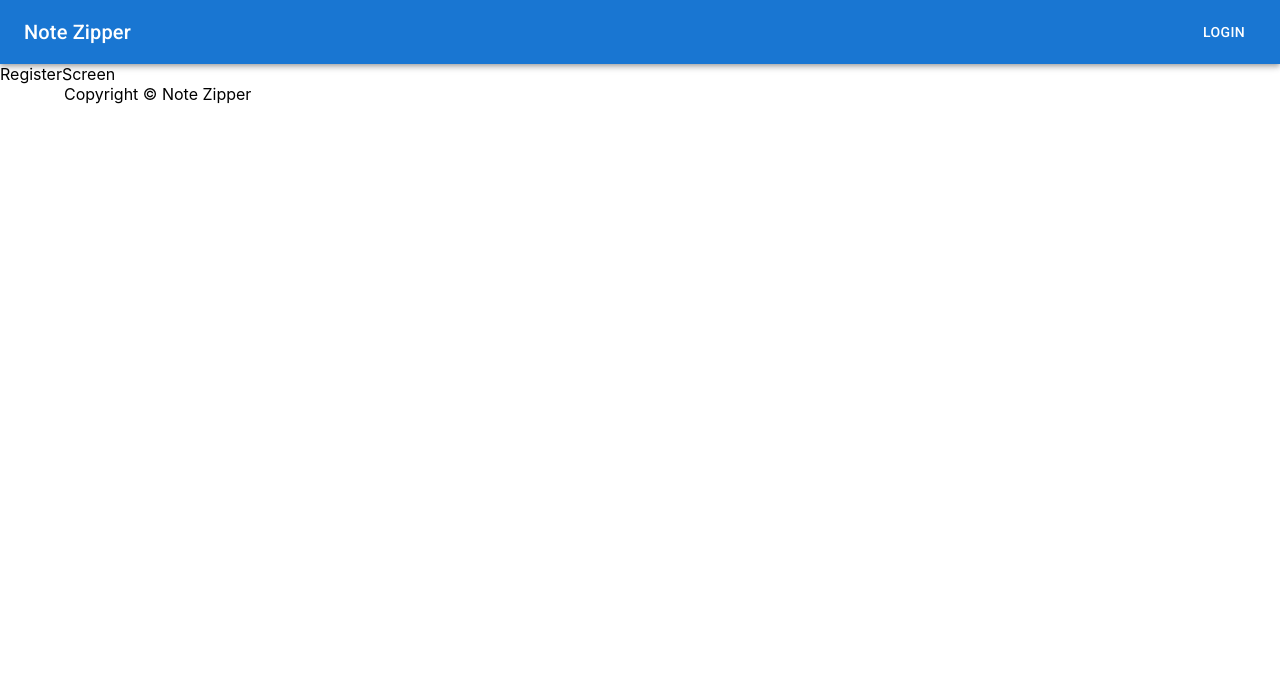
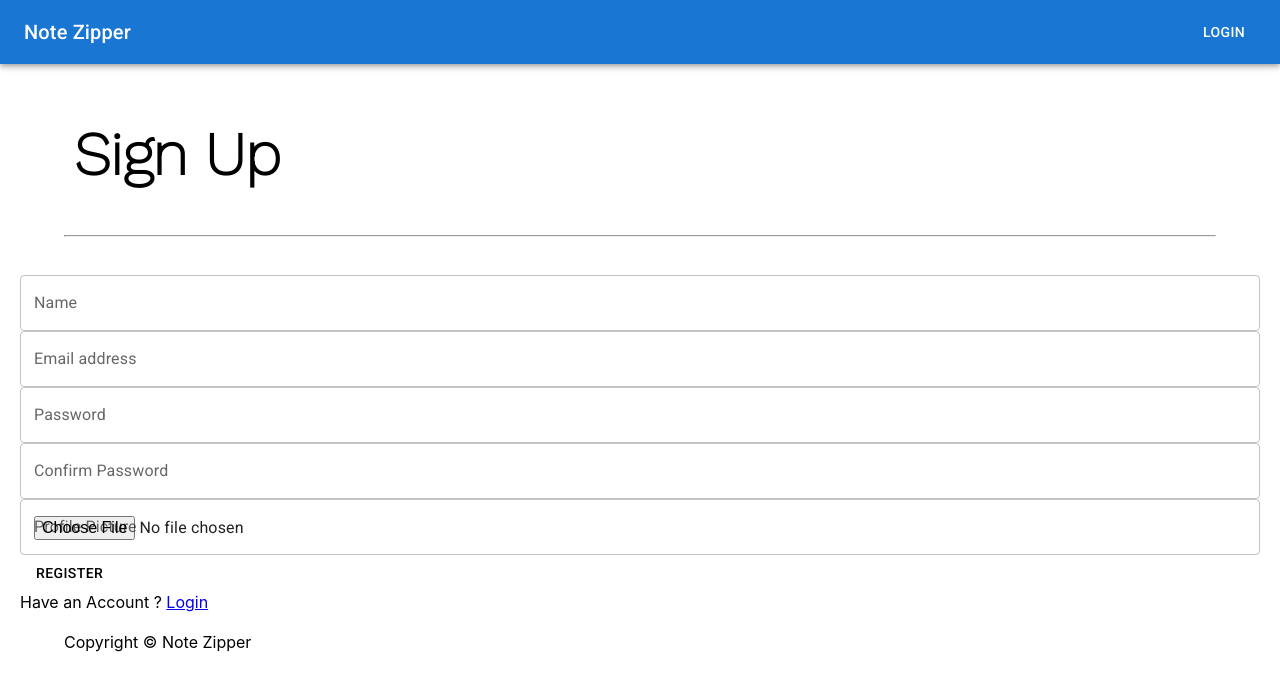
Before and after one commit to Ever-It-Lazy/Material-UI-rebuild, a React (Vite) app in the folder frontend/: page /register in a window 1280 px wide. Shown: the top 690 px of the page. Built offline with nearby package versions, Linux system fonts and the light colour scheme.

Commit message:
MUI translation of RegisterScreen

```diff
--- a/frontend/src/screens/RegisterScreen/RegisterScreen.jsx
+++ b/frontend/src/screens/RegisterScreen/RegisterScreen.jsx
@@ -1,9 +1,148 @@
-import React from 'react'
+import React, { useEffect, useState } from 'react';
+import { Button, Box, FormControl, InputLabel, OutlinedInput, FormHelperText } from '@mui/material';
+import { Link, useNavigate } from 'react-router-dom';
+import MainScreen from '../../components/MainScreen';
+import "./RegisterScreen.css";
+import Loading from '../../components/Loading';
+import ErrorMessage from '../../components/ErrorMessage';
+import { useDispatch, useSelector } from 'react-redux';
+import { register } from '../../actions/userActions';
 
 const RegisterScreen = () => {
-  return (
-    <div>RegisterScreen</div>
-  )
+	const [email, setEmail] = useState("");
+	const [name, setName] = useState("");
+	const [pic, setPic] = useState("");
+	const [password, setPassword] = useState("");
+	const [confirmPassword, setConfirmPassword] = useState("");
+	const [message, setMessage] = useState("");
+	const [picMessage, setPicMessage] = useState("");
+
+	const dispatch = useDispatch();
+	const userRegister = useSelector(state => state.userRegister);
+	const { loading, error, userInfo } = userRegister;
+	const navigate = useNavigate();
+
+	useEffect(() => {
+		if (userInfo) {
+			navigate("/mynotes");
+		}
+	}, [navigate, userInfo]);
+
+
+	const submitHandler = async (e) => {
+		e.preventDefault();
+
+		if (password !== confirmPassword) {
+			setMessage("Passwords do not match");
+		} else {
+			setMessage("");
+			dispatch(register(name, pic, email, password));
+		}
+	};
+
+	const postDetails = (pics) => {
+		if (!pics) {
+			return setPicMessage("Please select an image");
+		}
+		setPicMessage(null);
+
+		if (pics.type === "image/png" || pics.type === "image/jpeg") {
+			const data = new FormData();
+			data.append('file', pics);
+			data.append('upload_preset', 'notezipper');
+			data.append('cloud_name', 'dnymu8b28');
+			fetch('https://api.cloudinary.com/v1_1/dnymu8b28/image/upload', {
+				method: 'post',
+				body: data
+			})
+				.then((res) => res.json())
+				.then((data) => {
+					setPic(data.url.toString());
+				})
+				.catch((err) => {
+					console.log(err);
+				});
+
+		} else {
+			return setPicMessage("Please select an image");
+		}
+	};
+
+	return (
+		<>
+			<MainScreen title="Sign Up" />
+			<div className='registerContainer'>
+				{error && <ErrorMessage severity="error">{error}</ErrorMessage>}
+				{message && <ErrorMessage severity="error">{message}</ErrorMessage>}
+				{loading && <Loading />}
+				<Box component="form" onSubmit={submitHandler}>
+					<FormControl fullWidth={true} controlId="name">
+						<InputLabel>Name</InputLabel>
+						<OutlinedInput
+							type="name"
+							value={name}
+							placeholder="Enter name"
+							onChange={(e) => setName(e.target.value)}
+						/>
+					</FormControl>
+
+					<FormControl fullWidth={true}>
+						<InputLabel htmlFor="formBasicEmail">Email address</InputLabel>
+						<OutlinedInput
+							id="formBasicEmail"
+							type="email"
+							value={email}
+							placeholder="Enter email"
+							onChange={(e) => setEmail(e.target.value)}
+						/>
+					</FormControl>
+
+					<FormControl fullWidth={true}>
+						<InputLabel htmlFor="formBasicPassword">Password</InputLabel>
+						<OutlinedInput
+							id="formBasicPassword"
+							type="password"
+							value={password}
+							placeholder="Password"
+							onChange={(e) => setPassword(e.target.value)}
+						/>
+					</FormControl>
+
+					<FormControl fullWidth={true}>
+						<InputLabel htmlFor="confirmPassword">Confirm Password</InputLabel>
+						<OutlinedInput
+							id="confirmPassword"
+							type="password"
+							value={confirmPassword}
+							placeholder="Confirm Password"
+							onChange={(e) => setConfirmPassword(e.target.value)}
+						/>
+					</FormControl>
+
+					{picMessage &&
+						<ErrorMessage severity="error">{picMessage}</ErrorMessage>
+					}
+
+					<FormControl fullWidth={true}>
+						<InputLabel htmlFor="pic">Profile Picture</InputLabel>
+						<OutlinedInput
+							id="pic"
+							type="file"
+							label="Upload Profile Picture"
+							onChange={(e) => postDetails(e.target.files[0])}
+						/>
+					</FormControl>
+
+					<Button variant="primary" type="submit">
+						Register
+					</Button>
+				</Box>
+				<Box className="py-3">
+					Have an Account ? <Link to="/login">Login</Link>
+				</Box>
+			</div>
+		</>
+	)
 }
 
-export default RegisterScreen
+export default RegisterScreen;
```
